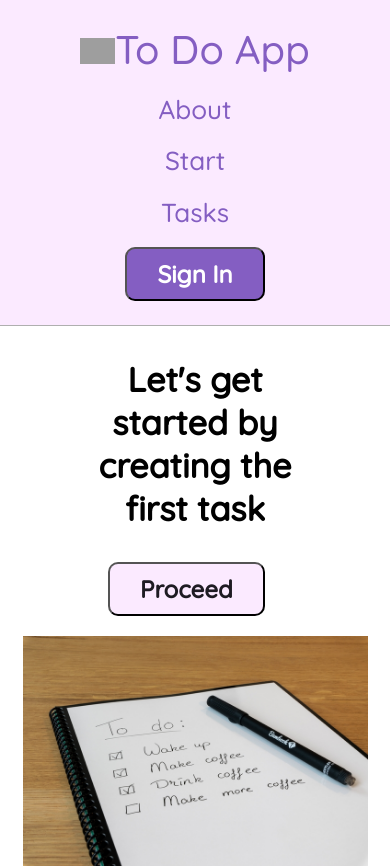
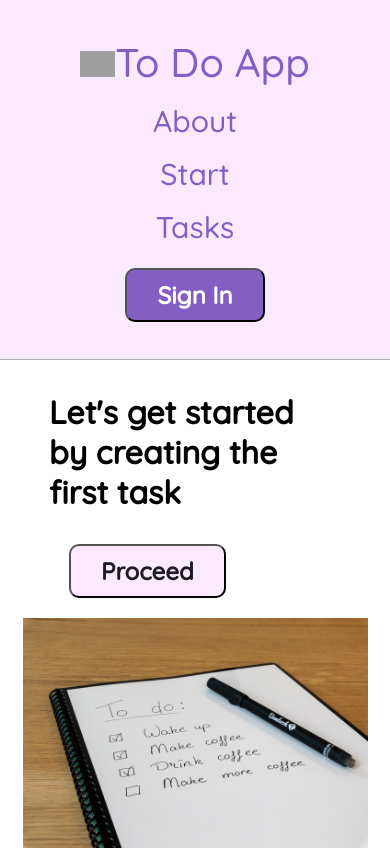
Before and after one commit to gushchina-alena/react-to-do-app, a React (Create React App) app: page /start in a window 390 px wide. Shown: the top 868 px of the page. Built offline with nearby package versions, Linux system fonts and the light colour scheme; grey boxes are pictures that could not be loaded.

Commit message:
more media queries

```diff
--- a/src/assets/styles/About.css
+++ b/src/assets/styles/About.css
@@ -59,4 +59,8 @@
     .about__header {
         font-size: 30px;
     }
+
+    .about__text {
+        width: 85%;
+    }
 }
--- a/src/assets/styles/Footer.css
+++ b/src/assets/styles/Footer.css
@@ -1,6 +1,6 @@
 footer {
     width: 100%;
-    height: 30vh;
+    height: 28vh;
     background-color: #1E1B23;
     border-top: 1px solid #9178b9;
     color: #845EC2;
@@ -29,10 +29,9 @@ footer {
     font-size: 12px;
 }
 
-
 @media all and (max-width: 700px) {
     footer {
-        height: 40vh;
+        height: 24vh;
     }
 
     .footer__heading {
--- a/src/assets/styles/Navbar.css
+++ b/src/assets/styles/Navbar.css
@@ -22,28 +22,38 @@ header {
     width: 35px;
 }
 
-
 .header__nav__link {
     text-decoration: none;
     color: #845EC2;
-    font-size: 26px;
+    font-size: 30px;
+    font-weight: 500;
 }
 
 @media all and (max-width: 1330px) {
     .header__nav {
         justify-content: space-around;
+        height: 13vh;
     }
 }
 
 @media all and (max-width: 800px) {
     header {
         width: 100%;
-        padding-top: 15px;
-        padding-bottom: 15px;
+        padding-top: 32px;
+        padding-bottom: 32px;
     }
 
     .header__nav {
         flex-direction: column;
+        align-items: center;
         height: 35vh;
     }
+
+    .header__nav__link {
+        padding-top: 5px;
+    }
+
+    .header__nav__button {
+        margin-top: 12px;
+    }
 }
--- a/src/assets/styles/SignIn.css
+++ b/src/assets/styles/SignIn.css
@@ -23,8 +23,8 @@ form h1 {
     height: 412px;
     border-radius: 20px;
     box-shadow: 0px 0px 40px 10px rgba(0, 0, 0, 0.25);
-    margin-top: 30px;
-    margin-bottom: 30px;
+    margin-top: 70px;
+    margin-bottom: 70px;
 }
 
 .form__title {
@@ -64,18 +64,12 @@ form h1 {
     color: #B0A8B9;
 }
 
-/* @media all and (max-width: 1500px) {
-    .form {
-        height: 90%;
-    }
-} */
-
 @media all and (max-width: 800px) {
     .form {
         height: 80%;
         width: 500px;
-        margin-top: 15px;
-        margin-bottom: 15px;
+        margin-top: 25px;
+        margin-bottom: 25px;
     }
 
     .form__title {
@@ -105,7 +99,8 @@ form h1 {
         height: 70%;
         width: 300px;
     }
+
     .input-block__item {
-        width: 250px;
+        width: 260px;
     }
 }
--- a/src/assets/styles/Start.css
+++ b/src/assets/styles/Start.css
@@ -32,13 +32,17 @@
     background-color: #FBEAFF;
 }
 
+.tasks-guest__button:hover {
+    background-color: #f6d3ff;
+}
+
 @media all and (max-width: 1447px) {
     .tasks-guest__text h1 {
         font-size: 44px;
     }
 
     .tasks-guest__button {
-        margin-left: 15px;
+        margin-left: 14px;
     }
 
     .tasks img {
@@ -58,18 +62,18 @@
 
 @media all and (max-width: 900px) {
     .tasks-guest__text h1 {
-        font-size: 34px;
-        text-align: center;
+        margin-left: 10px;
+        width: 84%;
     }
 
     .tasks img {
-        height: 340px;
+        height: 440px;
         margin-bottom: 20px;
     }
 
     .tasks-guest {
-        padding-top: 30px;
-        padding-bottom: 30px;
+        padding-top: 40px;
+        padding-bottom: 40px;
     }
 
     .tasks-guest {
@@ -79,7 +83,7 @@
     }
 
     .tasks-guest__text {
-        width: 60%;
+        width: 80%;
     }
 
     .tasks-guest__button {
@@ -87,9 +91,25 @@
     }
 }
 
-@media all and (max-width: 550px) {
+@media all and (max-width: 700px) {
+    .tasks img {
+        height: 380px;
+    }
+}
+
+@media all and (max-width: 600px) {
+    .tasks img {
+        height: 320px;
+    }
+}
+
+@media all and (max-width: 500px) {
     .tasks img {
         height: 280px;
+    }
+
+    .tasks-guest__text h1 {
+        font-size: 36px;
     }
 }
 
@@ -101,4 +121,8 @@
     .tasks-guest__button {
         margin-left: 30px;
     }
+
+    .tasks-guest__text h1 {
+        font-size: 32px;
+    }
 }
--- a/src/components/Navbar.jsx
+++ b/src/components/Navbar.jsx
@@ -34,7 +34,7 @@ const Navbar = () => {
                     <li className="header__nav__link">
                         <Link className="header__nav__link" to="/protected">Tasks</Link>
                     </li>
-                    <button className='button' onClick={signinSignout}>{isAuth ? 'Sign Out' : 'Sign In'}</button>
+                    <button className='button header__nav__button' onClick={signinSignout}>{isAuth ? 'Sign Out' : 'Sign In'}</button>
                 </nav>
             </header>
         </>
--- a/src/components/TaskList.jsx
+++ b/src/components/TaskList.jsx
@@ -1,5 +1,3 @@
-
-
 function TaskList({ task, deleteTask, isDone }) {
     return (
         <div key={task.id} className="item-todo">
--- a/src/components/ToDo.jsx
+++ b/src/components/ToDo.jsx
@@ -36,20 +36,16 @@ const ToDo = () => {
             <section className='todo-list'>
                 <h1>Tasks to complete ({tasks.length})</h1>
                 <TaskForm addTask={addTask} />
-                {/* <ReactScrollableFeed> */}
-                {tasks.reverse().map((task) => {
+                {tasks.map((task) => {
                     return (
-
                         <TaskList
                             task={task}
                             key={task.id}
                             deleteTask={deleteTask}
                             isDone={isDone}
                         />
-
                     )
                 })}
-                {/* </ReactScrollableFeed> */}
             </section>
         </>
     )
--- a/src/index.css
+++ b/src/index.css
@@ -21,8 +21,12 @@
   font-weight: 700;
   background-color: #845EC2;
   border-radius: 10px;
-  padding: 10px 56px;
+  padding: 8px 35px;
   cursor: pointer;
+}
+
+.button:hover {
+  background-color: #6b4d9d;
 }
 
 @media all and (max-width: 700px) {
--- a/src/pages/SignIn.jsx
+++ b/src/pages/SignIn.jsx
@@ -52,7 +52,11 @@ const SignIn = () => {
             }
     }
 
-
+    const handleKeypress = (e) => {
+        if (e.keyCode === 13) {
+            onSubmit();
+        }
+    }
 
     return (
         <div className="form-container">
@@ -68,7 +72,6 @@ const SignIn = () => {
                         {emailErr && <div style={{color: 'red'}}>{emailErr}</div>}
 
                 </div>
-
                 <div className="form__input-block input-block">
                     <label className="input-block__label">Password</label>
                     <input value={password}
@@ -78,7 +81,7 @@ const SignIn = () => {
                         placeholder="Enter the password" />
                     {passwordErr && <div style={{color: 'red'}}>{passwordErr}</div>}
                 </div>
-                <button className="button signin-btn" type="submit">Sign In</button>
+                <button className="button signin-btn" type="submit" onKeyPress={handleKeypress}>Sign In</button>
             </form>
         </div>
     )
```
